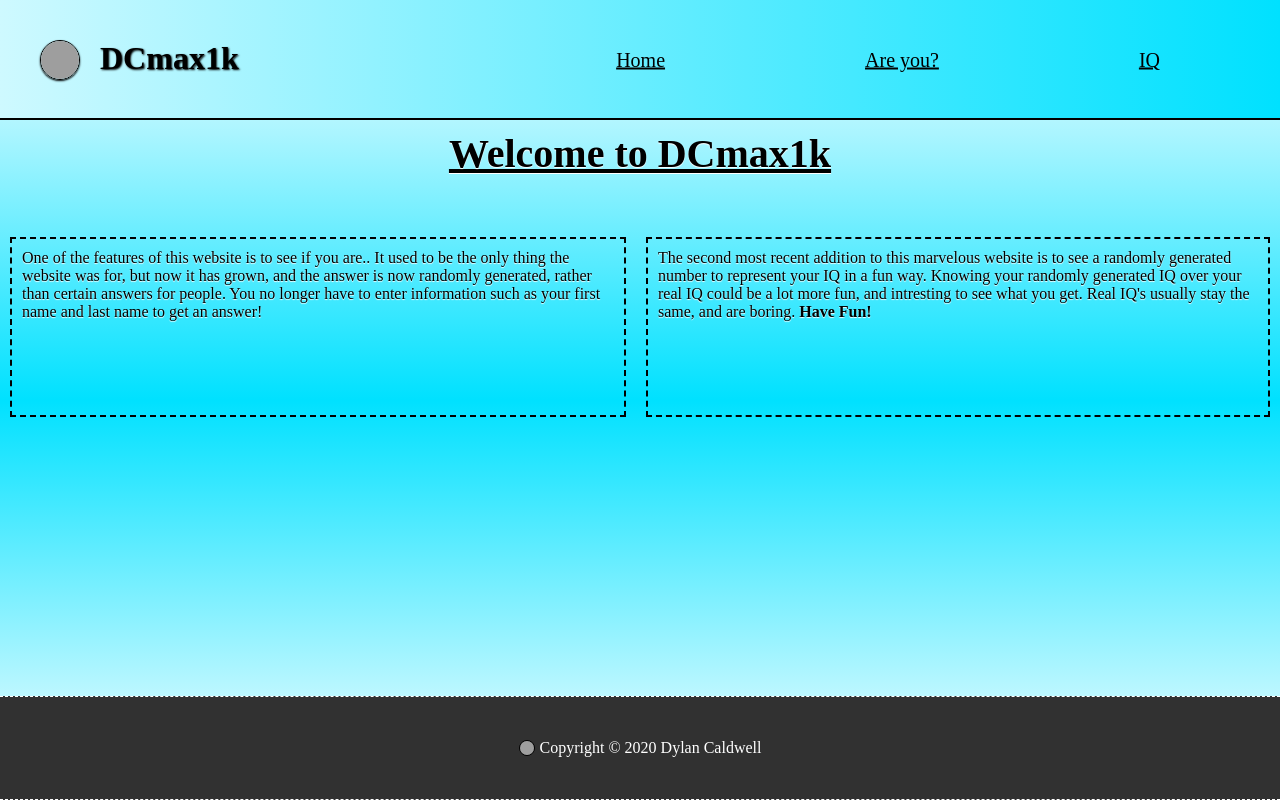
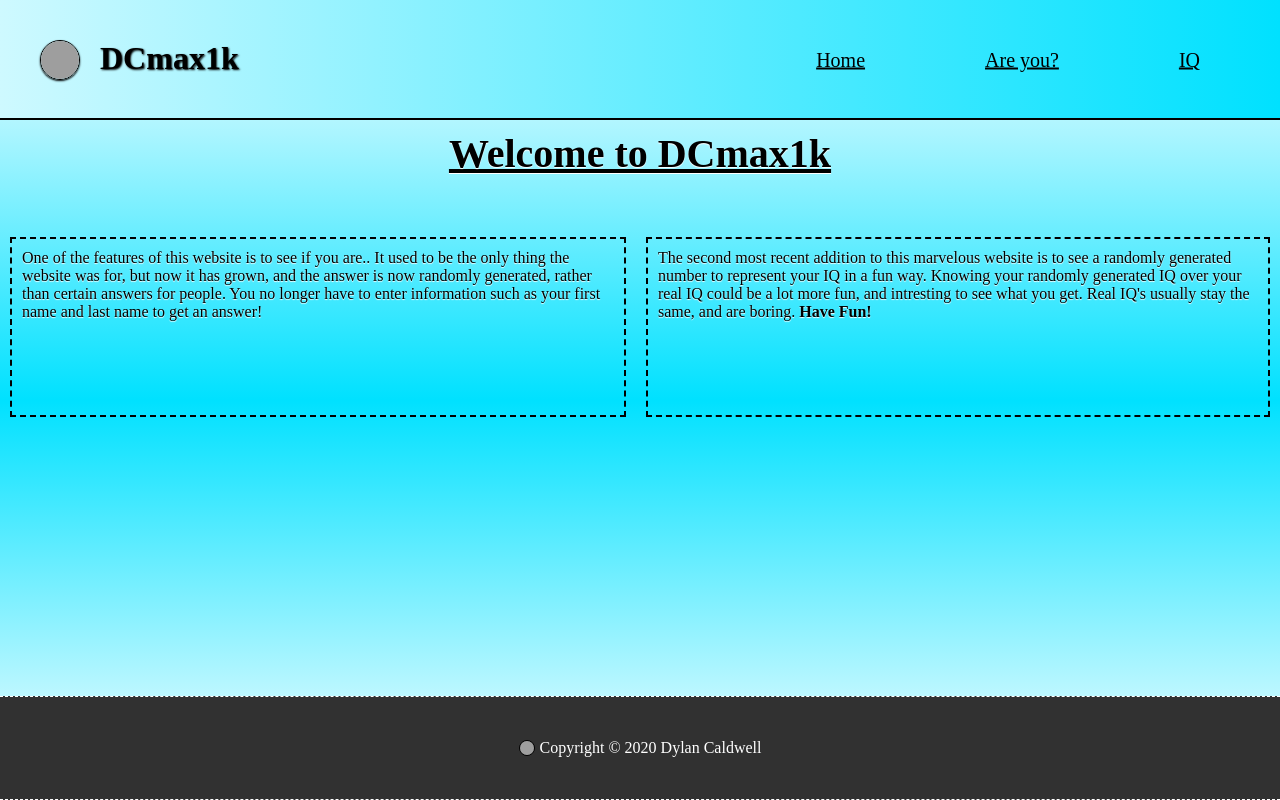
Before and after one commit to DCmax1k/reacttest, a React (Create React App) app: page / in a window 1280 px wide. Built offline with nearby package versions, Linux system fonts and the light colour scheme; grey boxes are pictures that could not be loaded; a web font is replaced by a local one.

Commit message:
fixed nav links

```diff
--- a/src/App.css
+++ b/src/App.css
@@ -92,13 +92,14 @@ header {
 }
 
 .nav-links ul li {
-  margin: 100px;
+  margin: 50px;
   text-decoration: underline;
   font-size: 20px;
   cursor: pointer;
   transition: 0.3s;
   border-bottom: 2px dashed transparent;
   border-top: 2px dashed transparent;
+  padding: 0 10px;
 }
 
 .nav-links ul li:hover {
```
